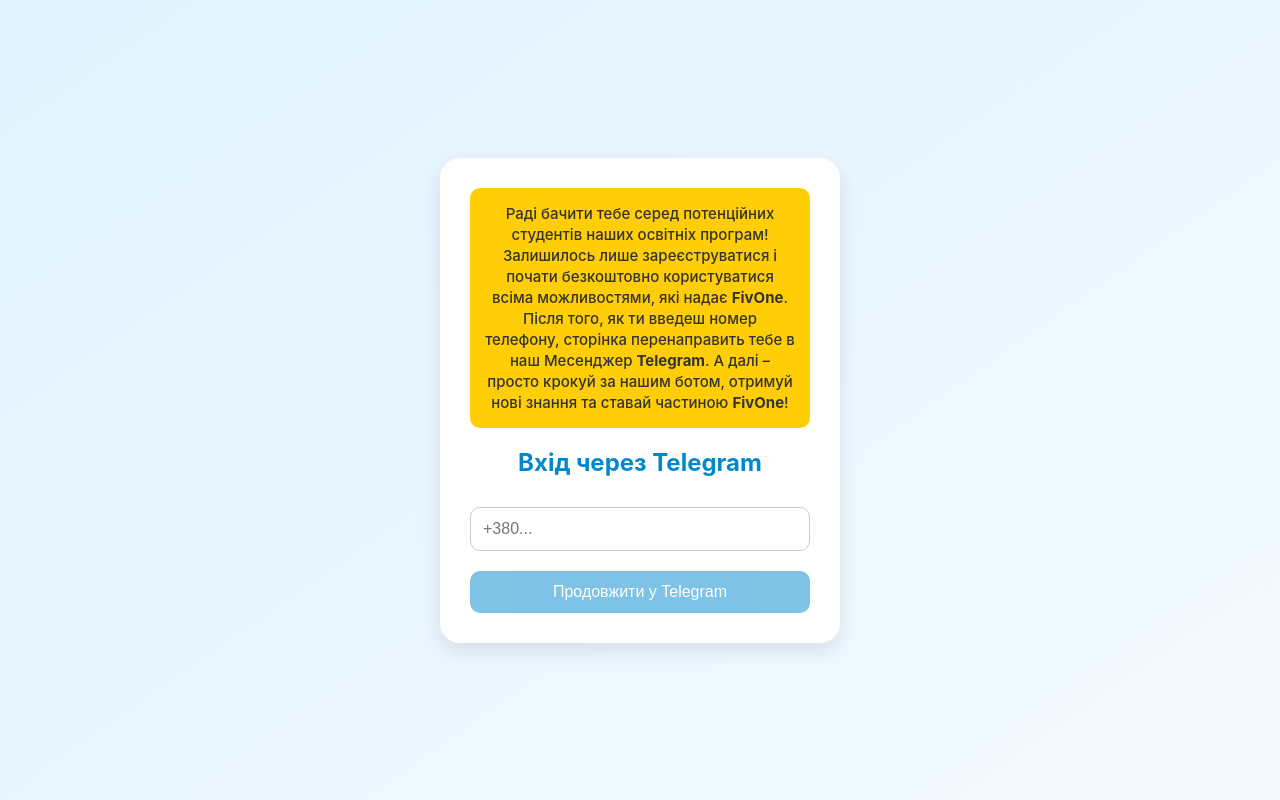
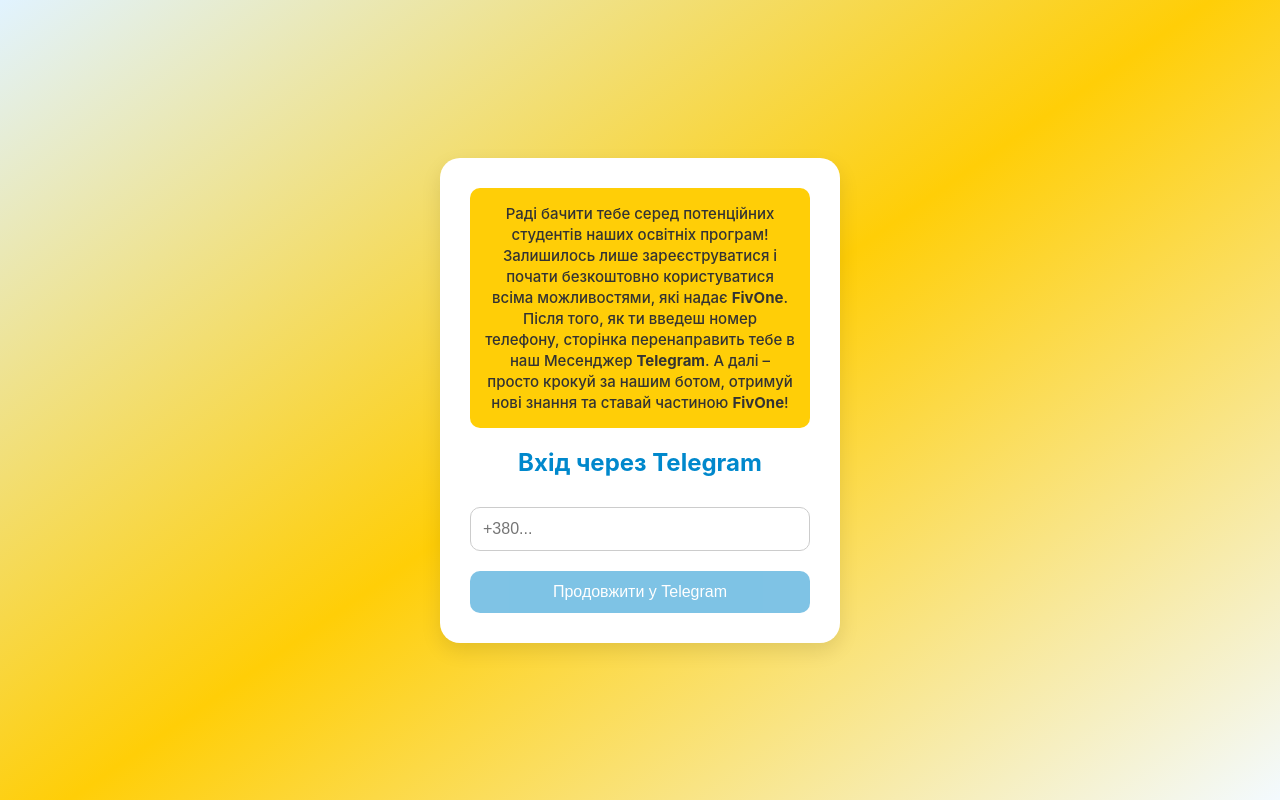
Before and after one commit to slava-bos-top/FivOneSite, a React (Create React App) app: page /login in a window 1280 px wide. Built offline with nearby package versions, Linux system fonts and the light colour scheme.

Commit message:
update gradient

```diff
--- a/src/components/TelegramLogin.jsx
+++ b/src/components/TelegramLogin.jsx
@@ -148,7 +148,7 @@
       display: "flex",
       justifyContent: "center",
       alignItems: "center",
-      background: "linear-gradient(145deg, #e1f3ff, #f3faff)"
+      background: "linear-gradient(145deg, #e1f3ff, #ffce07, #f3faff)"
     }}>
       <div style={{
         background: "#fff",
--- a/src/components/competition/Competition.jsx
+++ b/src/components/competition/Competition.jsx
@@ -123,7 +123,7 @@
                 <div className='competition_container_promo_main_block'>
                     <div style={{display: "flex", flexDirection: "column", alignItems: "center"}}>
                         <Link to="/login" className="competition_container_header_button" style={{backgroundColor: backgroundColor, alignItems: "center", textAlign: "center", paddingTop: "10px", paddingBottom: "10px", paddingLeft: "20px", paddingRight: "20px", borderRadius: "20px", marginBottom: "15px"}}>Зареєструватись</Link>
-                        <span style={{width: "80px"}}>3 тижні</span>
+                        <span style={{width: "120px"}}>3 тижні</span>
                     </div>
                     <p>{AddParagraph}</p>
                 </div>
```
